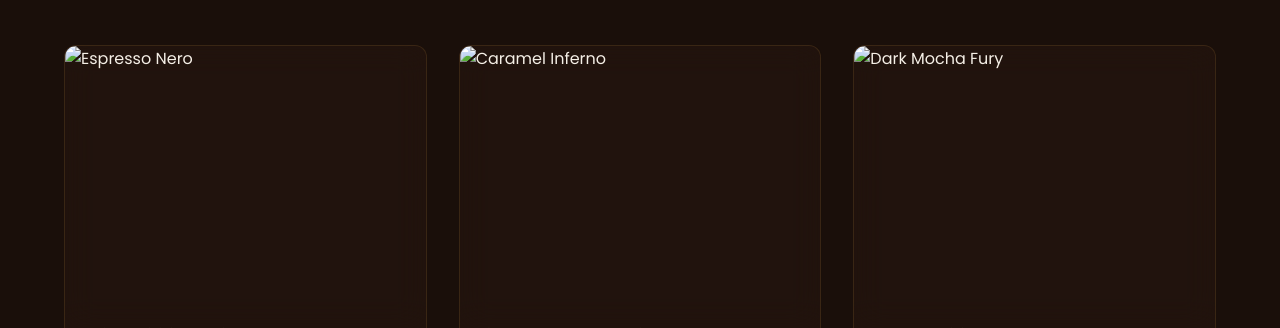
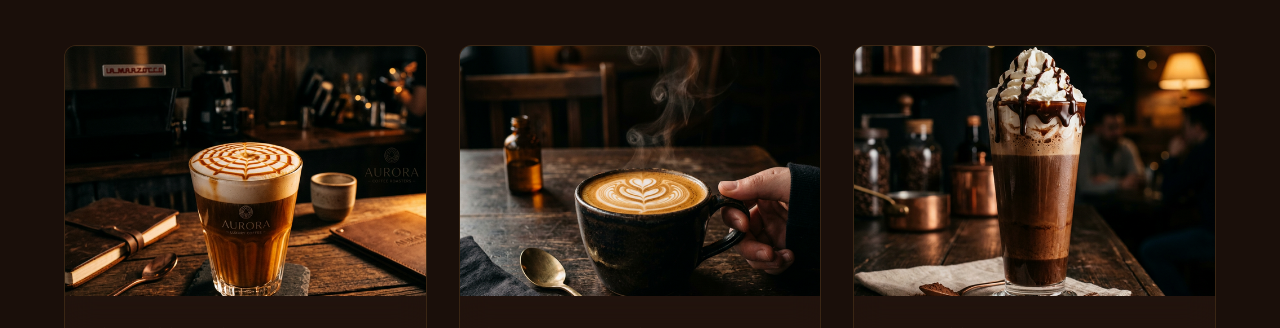
Before and after one commit to garvmittal1029-cmd/cafe_maktoob, a plain HTML site: page index.html in a window 1280 px wide. Shown: the part 2472-2800 px from the top of the page. Drawn offline with nearby package versions, Linux system fonts and the light colour scheme.

Commit message:
Update index.html

```diff
--- a/index.html
+++ b/index.html
@@ -47,7 +47,7 @@
   <!-- Hero Section -->
   <section class="hero" id="home">
     <div class="hero-bg">
-      <img src="images/hero-coffee.png" alt="Premium coffee experience at Cafe Maktoob">
+      <img src="hero-coffee.png" alt="Premium coffee experience at Cafe Maktoob">
     </div>
     <div class="hero-overlay"></div>
     <div class="hero-content">
@@ -77,7 +77,7 @@
     </div>
     <div class="about-wrapper">
       <div class="about-image reveal-left">
-        <img src="images/hero-coffee.png" alt="Cafe Maktoob artisan coffee brewing">
+        <img src="hero-coffee.png" alt="Cafe Maktoob artisan coffee brewing">
       </div>
       <div class="about-text reveal-right">
         <h3>Not Just Coffee. A Revolution.</h3>
@@ -129,7 +129,7 @@
 
       <div class="menu-card reveal" data-category="hot">
         <div class="menu-card-image">
-          <img src="images/menu-espresso.png" alt="Espresso Nero">
+          <img src="menu-espresso.png" alt="Espresso Nero">
           <div class="menu-card-overlay"></div>
         </div>
         <div class="menu-card-body">
@@ -144,7 +144,7 @@
 
       <div class="menu-card reveal" data-category="hot">
         <div class="menu-card-image">
-          <img src="images/menu-latte.png" alt="Caramel Inferno">
+          <img src="menu-latte.png" alt="Caramel Inferno">
           <div class="menu-card-overlay"></div>
         </div>
         <div class="menu-card-body">
@@ -159,7 +159,7 @@
 
       <div class="menu-card reveal" data-category="hot signature">
         <div class="menu-card-image">
-          <img src="images/menu-mocha.png" alt="Dark Mocha Fury">
+          <img src="menu-mocha.png" alt="Dark Mocha Fury">
           <div class="menu-card-overlay"></div>
         </div>
         <div class="menu-card-body">
@@ -174,7 +174,7 @@
 
       <div class="menu-card reveal" data-category="cold">
         <div class="menu-card-image">
-          <img src="images/menu-espresso.png" alt="Iced Obsidian">
+          <img src="menu-espresso.png" alt="Iced Obsidian">
           <div class="menu-card-overlay"></div>
         </div>
         <div class="menu-card-body">
@@ -189,7 +189,7 @@
 
       <div class="menu-card reveal" data-category="hot signature">
         <div class="menu-card-image">
-          <img src="images/menu-latte.png" alt="Sultan's Gold">
+          <img src="menu-latte.png" alt="Sultan's Gold">
           <div class="menu-card-overlay"></div>
         </div>
         <div class="menu-card-body">
@@ -204,7 +204,7 @@
 
       <div class="menu-card reveal" data-category="cold signature">
         <div class="menu-card-image">
-          <img src="images/menu-mocha.png" alt="Velvet Frost">
+          <img src="menu-mocha.png" alt="Velvet Frost">
           <div class="menu-card-overlay"></div>
         </div>
         <div class="menu-card-body">
@@ -224,7 +224,7 @@
   <section class="section special-brew" id="special">
     <div class="special-wrapper">
       <div class="special-image reveal-left">
-        <img src="images/special-brew.png" alt="Maktoob Elixir - Signature Special Brew">
+        <img src="special-brew.png" alt="Maktoob Elixir - Signature Special Brew">
       </div>
       <div class="special-info reveal-right">
         <span class="section-label">Limited Edition</span>
```
